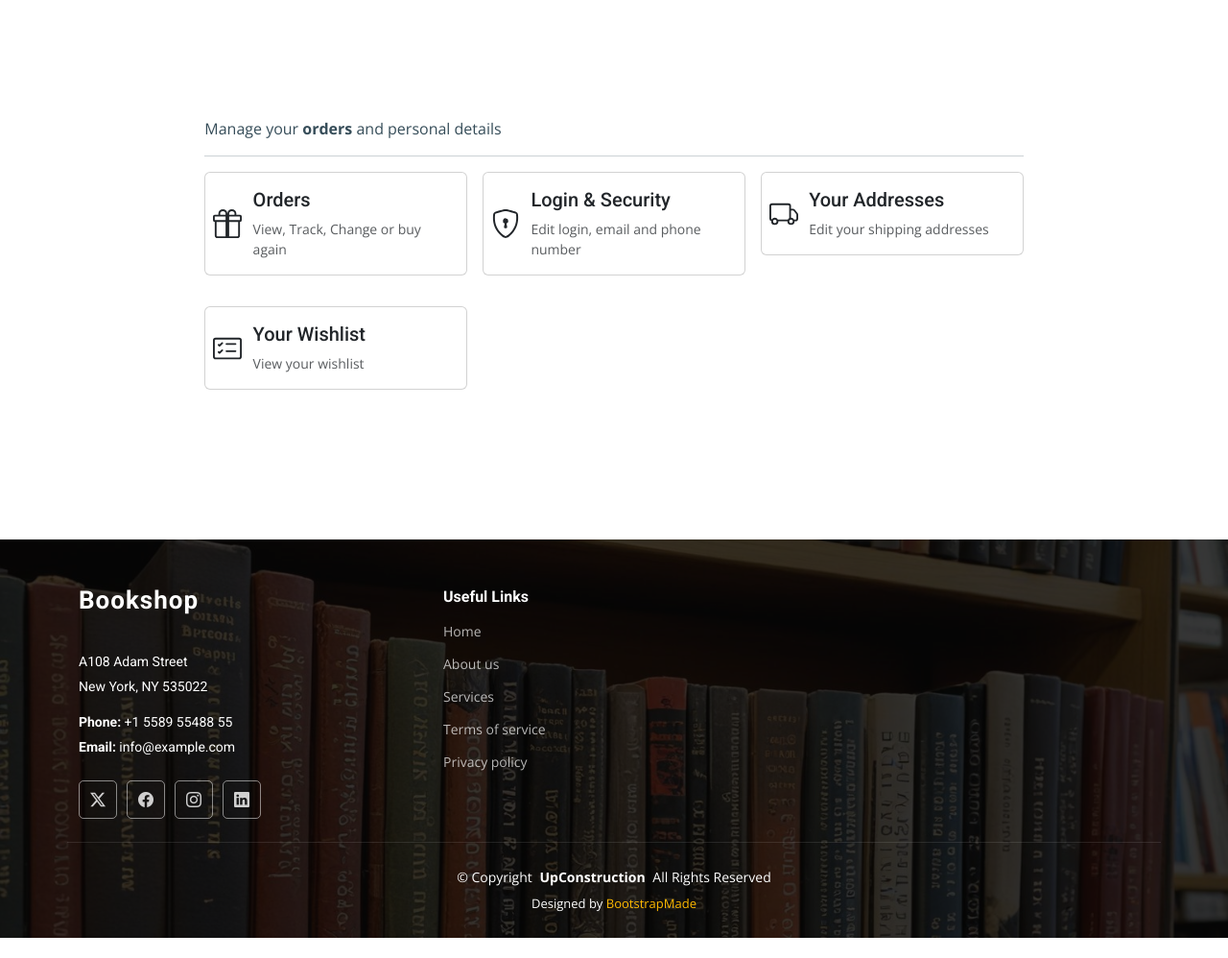
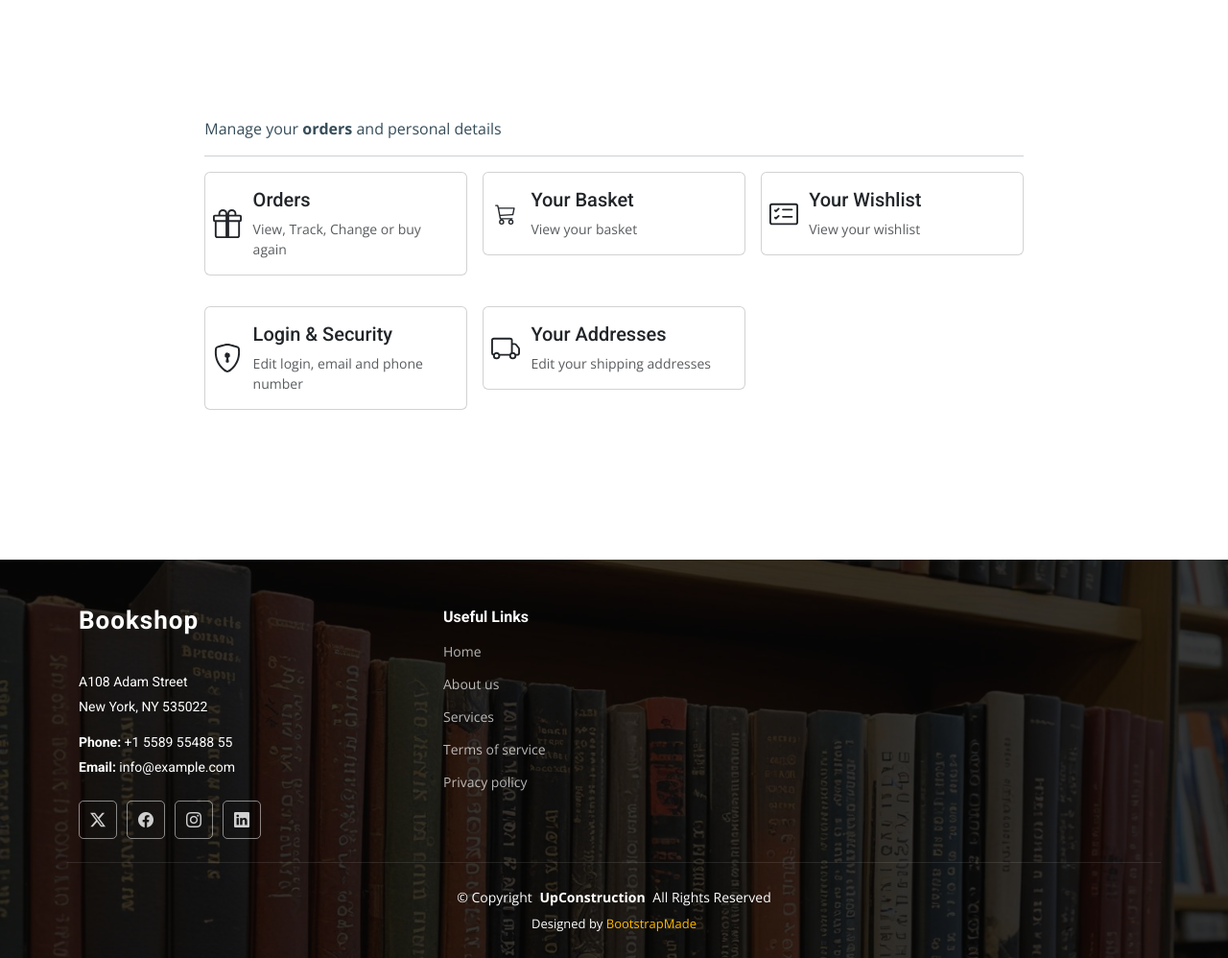
Before and after one commit to reyand8/Bookshop, a Django app: template bookshop/static/templates/account/user_orders/dashboard.html in a window 1280 px wide. Shown: the part 339-1337 px from the top of the page at 96% size. Before the commit the page ends 1316 px from the top, so only its background shows below. Run offline with Django 5.2, Linux system fonts and the light colour scheme; the template is opened without the code that fills it, so the values that code supplies are empty; some libraries are stand-ins or nearby versions.

Commit message:
templates: edit dashboard (the order of the blocks) and add basket

```diff
--- a/bookshop/static/templates/account/user_orders/dashboard.html
+++ b/bookshop/static/templates/account/user_orders/dashboard.html
@@ -40,6 +40,52 @@
                     <div class="card-body ps-0 ps-md-1">
                       <h1 class="h5">Orders</h1>
                       <p class="card-text small text-muted">View, Track, Change or buy again</p>
+                    </div>
+                  </div>
+                </div>
+              </div>
+            </a>
+          </div>
+          <div class="col">
+             <a href="{% url 'basket:basket_summary' %}" class="text-reset text-decoration-none" role="button"
+              style="max-width: 540px;">
+            <div class="card mb-3">
+                <div class="row g-0">
+                  <div class="col-2 position-relative">
+                    <svg class="position-absolute top-50 start-50 translate-middle" xmlns="http://www.w3.org/2000/svg" width="22" height="22" fill="currentColor" class="bi bi-cart3"
+                      viewBox="0 0 16 16">
+                      <path
+                        d="M0 1.5A.5.5 0 0 1 .5 1H2a.5.5 0 0 1 .485.379L2.89 3H14.5a.5.5 0 0 1 .49.598l-1 5a.5.5 0 0 1-.465.401l-9.397.472L4.415 11H13a.5.5 0 0 1 0 1H4a.5.5 0 0 1-.491-.408L2.01 3.607 1.61 2H.5a.5.5 0 0 1-.5-.5zM3.102 4l.84 4.479 9.144-.459L13.89 4H3.102zM5 12a2 2 0 1 0 0 4 2 2 0 0 0 0-4zm7 0a2 2 0 1 0 0 4 2 2 0 0 0 0-4zm-7 1a1 1 0 1 1 0 2 1 1 0 0 1 0-2zm7 0a1 1 0 1 1 0 2 1 1 0 0 1 0-2z" />
+                    </svg>
+                  </div>
+                  <div class="col-10">
+                    <div class="card-body ps-0 ps-md-1">
+                      <h1 class="h5">Your Basket</h1>
+                      <p class="card-text small text-muted">View your basket</p>
+                    </div>
+                  </div>
+                </div>
+            </div>
+          </a>
+        </div>
+        <div class="col">
+            <a href="{% url 'account:wishlist' %}" class="text-reset text-decoration-none" role="button"
+              style="max-width: 540px;">
+              <div class="card mb-3">
+                <div class="row g-0">
+                  <div class="col-2 position-relative">
+                    <svg class="position-absolute top-50 start-50 translate-middle" xmlns="http://www.w3.org/2000/svg"
+                      width="30" height="30" fill="currentColor" class="bi bi-card-checklist" viewBox="0 0 16 16">
+                      <path
+                        d="M14.5 3a.5.5 0 0 1 .5.5v9a.5.5 0 0 1-.5.5h-13a.5.5 0 0 1-.5-.5v-9a.5.5 0 0 1 .5-.5h13zm-13-1A1.5 1.5 0 0 0 0 3.5v9A1.5 1.5 0 0 0 1.5 14h13a1.5 1.5 0 0 0 1.5-1.5v-9A1.5 1.5 0 0 0 14.5 2h-13z" />
+                      <path
+                        d="M7 5.5a.5.5 0 0 1 .5-.5h5a.5.5 0 0 1 0 1h-5a.5.5 0 0 1-.5-.5zm-1.496-.854a.5.5 0 0 1 0 .708l-1.5 1.5a.5.5 0 0 1-.708 0l-.5-.5a.5.5 0 1 1 .708-.708l.146.147 1.146-1.147a.5.5 0 0 1 .708 0zM7 9.5a.5.5 0 0 1 .5-.5h5a.5.5 0 0 1 0 1h-5a.5.5 0 0 1-.5-.5zm-1.496-.854a.5.5 0 0 1 0 .708l-1.5 1.5a.5.5 0 0 1-.708 0l-.5-.5a.5.5 0 0 1 .708-.708l.146.147 1.146-1.147a.5.5 0 0 1 .708 0z" />
+                    </svg>
+                  </div>
+                  <div class="col-10">
+                    <div class="card-body ps-0 ps-md-1">
+                      <h1 class="h5">Your Wishlist</h1>
+                      <p class="card-text small text-muted">View your wishlist</p>
                     </div>
                   </div>
                 </div>
@@ -92,31 +138,6 @@
               </div>
             </a>
           </div>
-          <div class="col">
-            <a href="{% url 'account:wishlist' %}" class="text-reset text-decoration-none" role="button"
-              style="max-width: 540px;">
-              <div class="card mb-3">
-                <div class="row g-0">
-                  <div class="col-2 position-relative">
-                    <svg class="position-absolute top-50 start-50 translate-middle" xmlns="http://www.w3.org/2000/svg"
-                      width="30" height="30" fill="currentColor" class="bi bi-card-checklist" viewBox="0 0 16 16">
-                      <path
-                        d="M14.5 3a.5.5 0 0 1 .5.5v9a.5.5 0 0 1-.5.5h-13a.5.5 0 0 1-.5-.5v-9a.5.5 0 0 1 .5-.5h13zm-13-1A1.5 1.5 0 0 0 0 3.5v9A1.5 1.5 0 0 0 1.5 14h13a1.5 1.5 0 0 0 1.5-1.5v-9A1.5 1.5 0 0 0 14.5 2h-13z" />
-                      <path
-                        d="M7 5.5a.5.5 0 0 1 .5-.5h5a.5.5 0 0 1 0 1h-5a.5.5 0 0 1-.5-.5zm-1.496-.854a.5.5 0 0 1 0 .708l-1.5 1.5a.5.5 0 0 1-.708 0l-.5-.5a.5.5 0 1 1 .708-.708l.146.147 1.146-1.147a.5.5 0 0 1 .708 0zM7 9.5a.5.5 0 0 1 .5-.5h5a.5.5 0 0 1 0 1h-5a.5.5 0 0 1-.5-.5zm-1.496-.854a.5.5 0 0 1 0 .708l-1.5 1.5a.5.5 0 0 1-.708 0l-.5-.5a.5.5 0 0 1 .708-.708l.146.147 1.146-1.147a.5.5 0 0 1 .708 0z" />
-                    </svg>
-                  </div>
-                  <div class="col-10">
-                    <div class="card-body ps-0 ps-md-1">
-                      <h1 class="h5">Your Wishlist</h1>
-                      <p class="card-text small text-muted">View your wishlist</p>
-                    </div>
-                  </div>
-                </div>
-              </div>
-            </a>
-          </div>
-
         </div>
       </div>
   </main>
```
